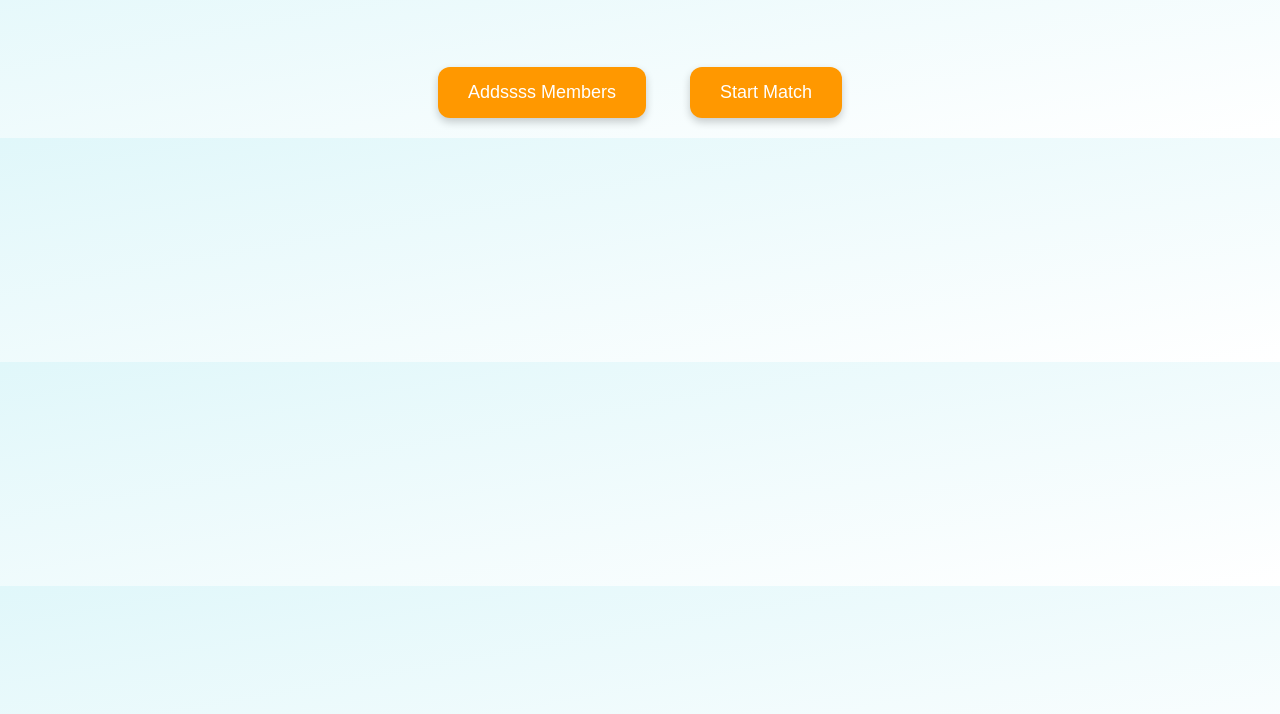
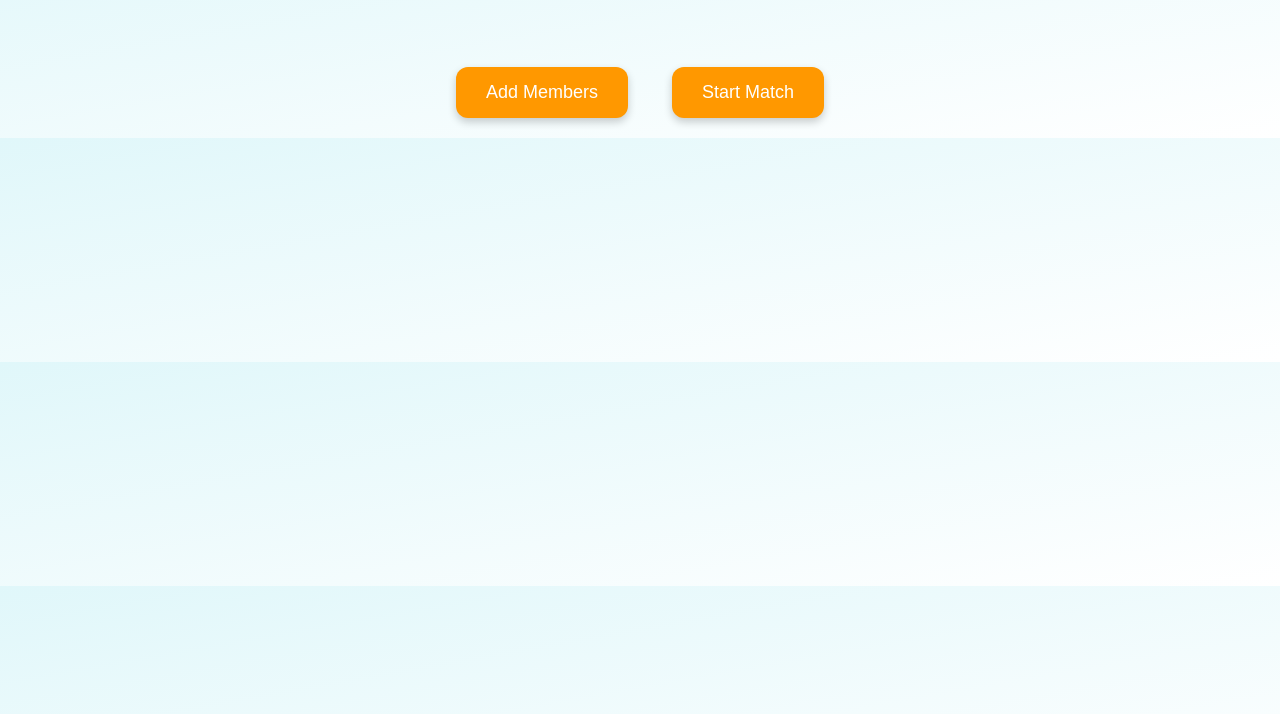
Before and after one commit to zeevazee/cs, a plain HTML site: page index.html in a window 1280 px wide. Shown: the part 86-800 px from the top of the page. Drawn offline with Linux system fonts and the light colour scheme.

Commit message:
last add

```diff
--- a/index.html
+++ b/index.html
@@ -62,7 +62,7 @@
     <h1>🏏 Cricket Score Calculator 🧮</h1>
 
     <div class="button-container">
-        <a href="add-members.html"><button class="menu-button">Addssss Members</button></a>
+        <a href="add-members.html"><button class="menu-button">Add Members</button></a>
         <a href="start-match.html"><button class="menu-button">Start Match</button></a>
     </div>
 
```
